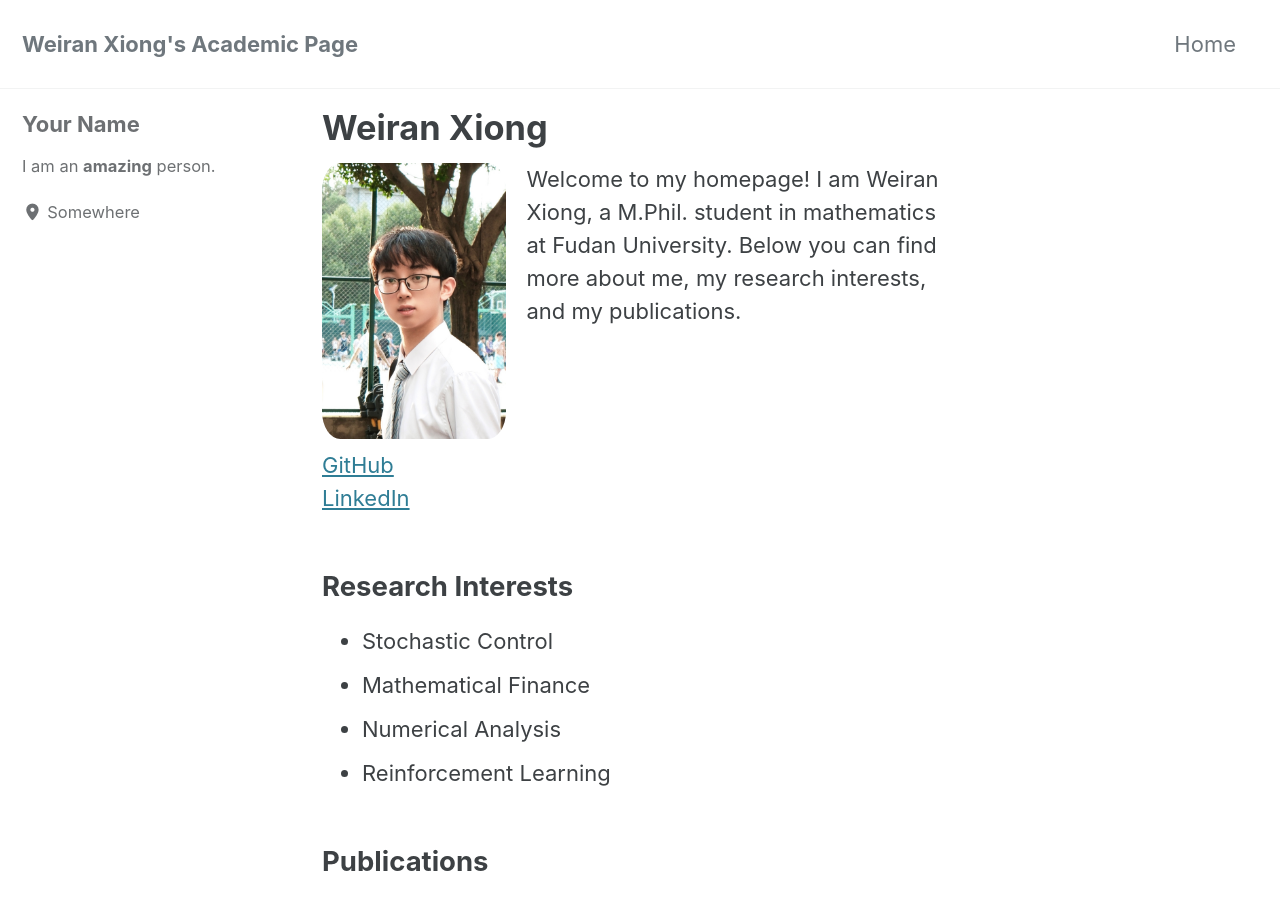
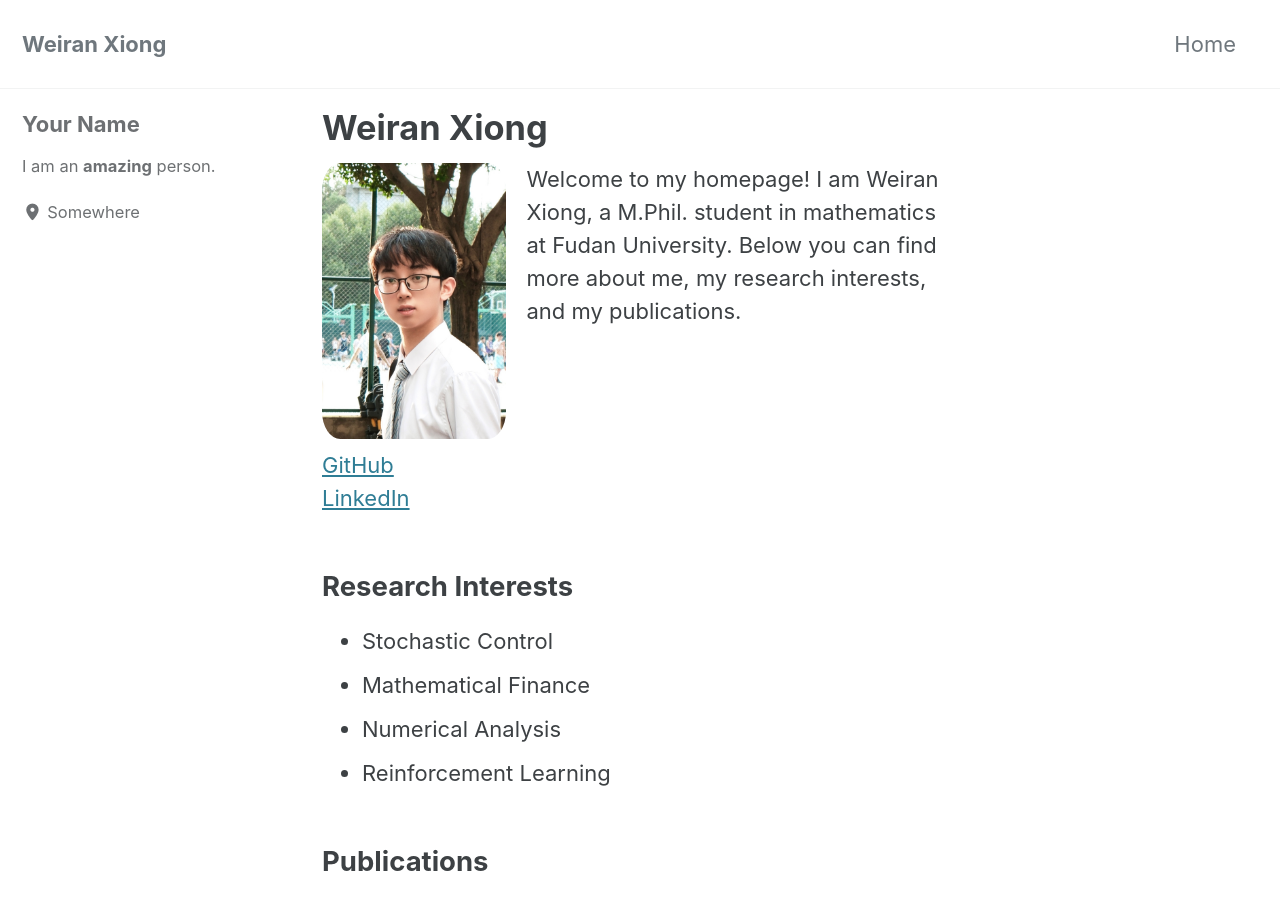
Before and after one commit to Weiran-Xiong/weiran-xiong.github.io, a Jekyll site: the page built from index.md, in a window 1280 px wide and 900 px high. Built offline with Jekyll 4.4.1, drawn with Linux system fonts in a browser that asks for light colours; cached includes are drawn as plain includes; the list of posts is cut into pages by our own code; some of the changed text lies outside the part shown.

Commit message:
Update _config.yml

```diff
--- a/_config.yml
+++ b/_config.yml
@@ -18,7 +18,7 @@ minimal_mistakes_skin    : "default" # "air", "aqua", "contrast", "dark", "dirt"
 locale                   : "en-US"
 rtl                      : # true, false (default) # turns direction of the page into right to left for RTL languages
 
-title                    : "Weiran Xiong's Academic Page"
+title                    : "Weiran Xiong"
 email                    : "24210850005@m.fudan.edu.cn"
 description              : "M.Phil. student in Mathematics, Fudan University."
 baseurl                  : "" # 由于这是个人主页，保持为空
```
